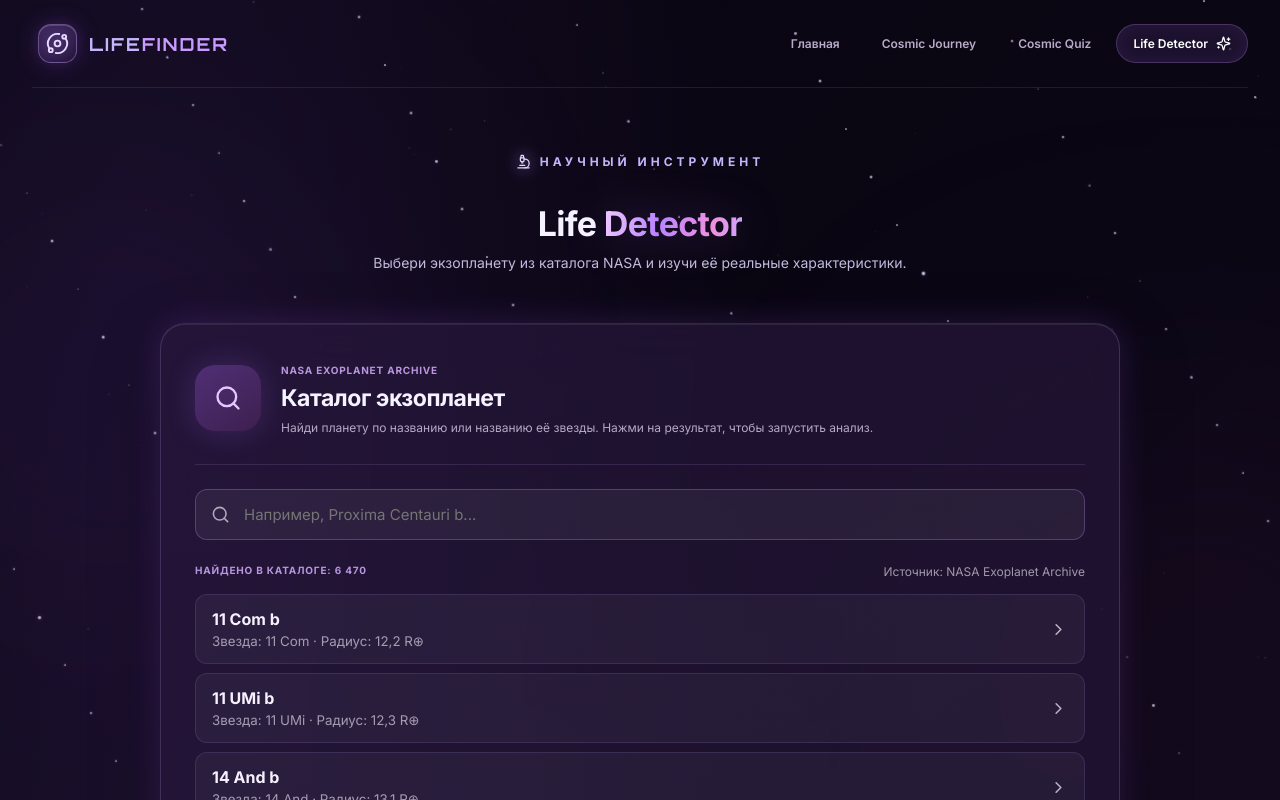
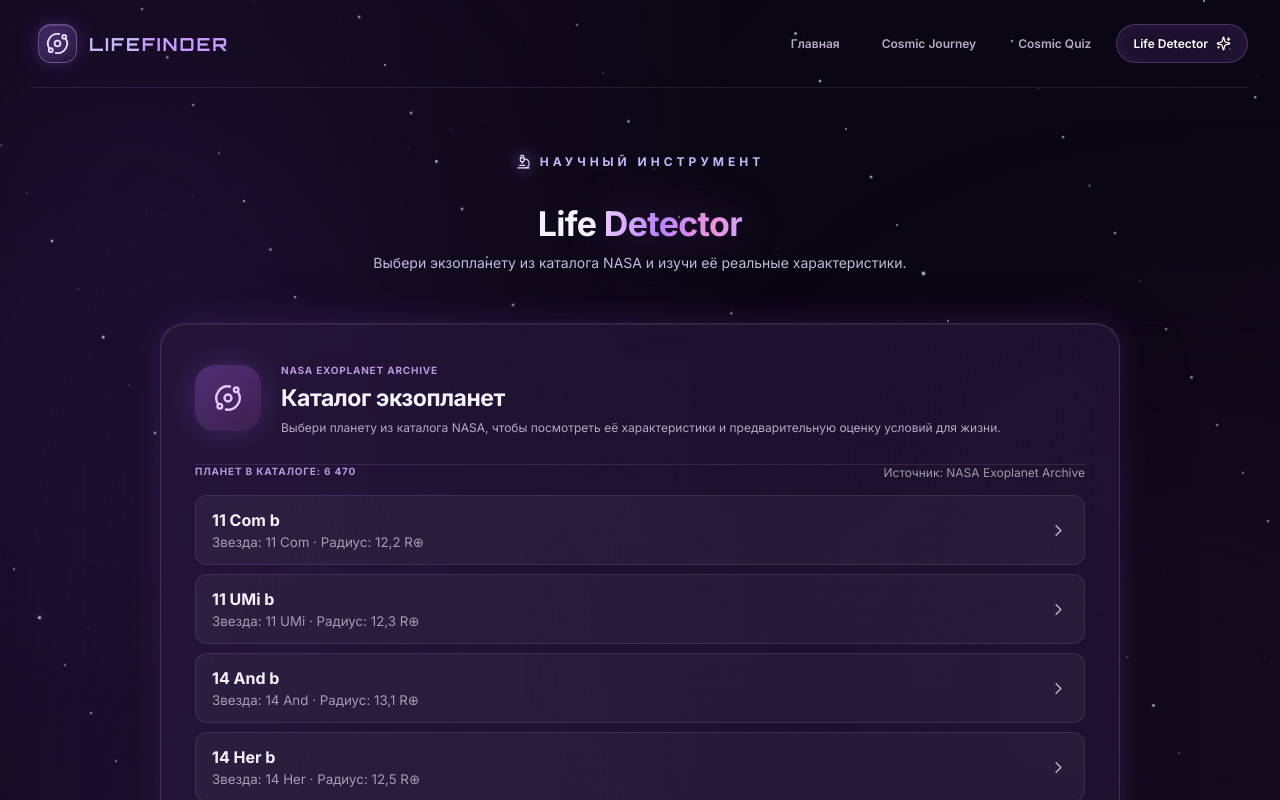
Before and after one commit to mayskk/life-finder-next, a React (Vite) app: page / in a window 1280 px wide. Both pictures are taken after a click on the button "Life Detector". Shown: the top 800 px of the page. Built offline with nearby package versions, Linux system fonts and the light colour scheme.

Commit message:
Update App.jsx

```diff
--- a/src/App.jsx
+++ b/src/App.jsx
@@ -365,7 +365,7 @@ function App() {
   const [csvLoading, setCsvLoading] = useState(false);
   const [csvAttempted, setCsvAttempted] = useState(false);
   const [csvError, setCsvError] = useState("");
-  const [planetSearch, setPlanetSearch] = useState("");
+  const [visiblePlanetCount, setVisiblePlanetCount] = useState(80);
   const [selectedPlanet, setSelectedPlanet] = useState(null);
 
   const selected = destinations.find((item) => item.id === selectedId) || destinations[0];
@@ -450,10 +450,7 @@ function App() {
     setQuizFinished(false);
   }
 
-  const filteredPlanets = planets.filter((planet) =>
-    planet.pl_name?.toLowerCase().includes(planetSearch.toLowerCase()) ||
-    planet.hostname?.toLowerCase().includes(planetSearch.toLowerCase())
-  );
+  const visiblePlanets = planets.slice(0, visiblePlanetCount);
 
   const modalAnalysis = selectedPlanet ? analyzePlanet(selectedPlanet) : null;
 
@@ -659,28 +656,12 @@ function App() {
 
               <div className="detector-card">
                 <div className="detector-intro">
-                  <div className="detector-icon"><Search size={28} /></div>
+                  <div className="detector-icon"><Orbit size={28} /></div>
                   <div>
                     <span className="detector-kicker">NASA EXOPLANET ARCHIVE</span>
                     <h3>Каталог экзопланет</h3>
-                    <p>Найди планету по названию или названию её звезды. Нажми на результат, чтобы запустить анализ.</p>
+                    <p>Выбери планету из каталога NASA, чтобы посмотреть её характеристики и предварительную оценку условий для жизни.</p>
                   </div>
-                </div>
-
-                <div style={{ position: "relative", margin: "24px 0" }}>
-                  <Search size={19} style={{ position: "absolute", left: 16, top: 16, opacity: .65 }} />
-                  <input
-                    value={planetSearch}
-                    onChange={(event) => setPlanetSearch(event.target.value)}
-                    placeholder="Например, Proxima Centauri b..."
-                    aria-label="Поиск экзопланеты"
-                    style={{
-                      width: "100%", boxSizing: "border-box", padding: "15px 16px 15px 48px",
-                      borderRadius: "12px", border: "1px solid rgba(190,155,255,.28)",
-                      background: "rgba(255,255,255,.055)", color: "#fff", fontSize: "15px",
-                      outline: "none"
-                    }}
-                  />
                 </div>
 
                 {csvLoading && (
@@ -703,12 +684,12 @@ function App() {
                 {!csvLoading && !csvError && planets.length > 0 && (
                   <>
                     <div style={{ display: "flex", justifyContent: "space-between", gap: 12, flexWrap: "wrap", marginBottom: 15 }}>
-                      <span className="detector-kicker">НАЙДЕНО В КАТАЛОГЕ: {filteredPlanets.length.toLocaleString("ru-RU")}</span>
+                      <span className="detector-kicker">ПЛАНЕТ В КАТАЛОГЕ: {planets.length.toLocaleString("ru-RU")}</span>
                       <span style={{ fontSize: 12, opacity: .6 }}>Источник: NASA Exoplanet Archive</span>
                     </div>
 
                     <div style={{ display: "grid", gap: 9 }}>
-                      {filteredPlanets.slice(0, 80).map((planet, index) => (
+                      {visiblePlanets.map((planet, index) => (
                         <button
                           key={`${planet.pl_name}-${index}`}
                           onClick={() => setSelectedPlanet(planet)}
@@ -732,14 +713,18 @@ function App() {
                       ))}
                     </div>
 
-                    {filteredPlanets.length > 80 && (
-                      <p style={{ textAlign: "center", opacity: .65, fontSize: 13, marginTop: 18 }}>
-                        Показаны первые 80 результатов. Уточни поиск, чтобы найти нужную планету.
-                      </p>
-                    )}
-
-                    {filteredPlanets.length === 0 && (
-                      <p style={{ textAlign: "center", padding: 25, opacity: .7 }}>Планеты с таким названием не найдены.</p>
+                    {visiblePlanetCount < planets.length && (
+                      <div style={{ textAlign: "center", marginTop: 18 }}>
+                        <p style={{ opacity: .65, fontSize: 13, marginBottom: 12 }}>
+                          Показано {visiblePlanets.length.toLocaleString("ru-RU")} из {planets.length.toLocaleString("ru-RU")} планет
+                        </p>
+                        <button
+                          className="secondary-button"
+                          onClick={() => setVisiblePlanetCount((count) => Math.min(count + 80, planets.length))}
+                        >
+                          Показать ещё 80 планет <ChevronRight size={15} />
+                        </button>
+                      </div>
                     )}
                   </>
                 )}
```
